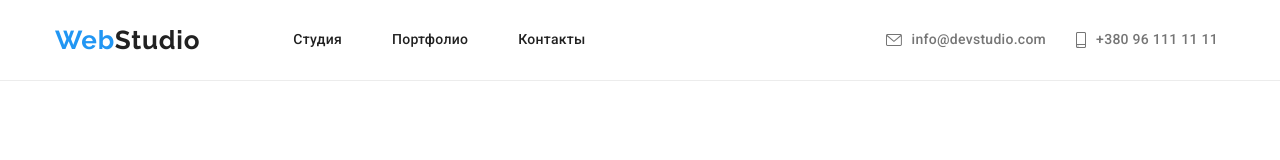
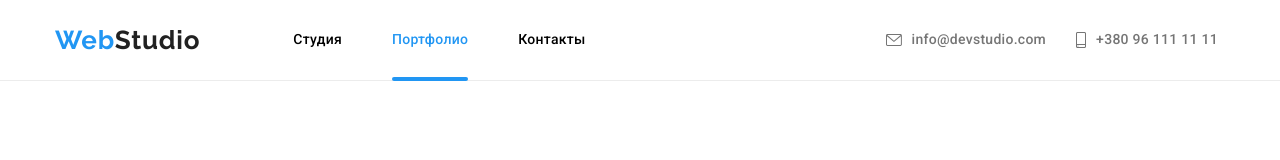
Before and after one commit to Kaplynenko/goit-markup-hw-07, a plain HTML site: page portfolio.html in a window 1280 px wide. Shown: the top 160 px of the page. Drawn offline with nearby package versions, Linux system fonts and the light colour scheme.

Commit message:
first version

```diff
--- a/portfolio.html
+++ b/portfolio.html
@@ -25,9 +25,9 @@
                 <a class="logo" href="./index.html">Web<span class="logo__studio">Studio</span></a>
                 <!-- список шапки -->
                 <ul class="main-nav">
-                    <li class="main-nav__items"><a class="main-nav__link port" href="./index.html">Студия</a></li>
-                    <li class="main-nav__items"><a class="main-nav__link" href="./portfolio.html">Портфолио</a></li>
-                    <li class="main-nav__items"><a class="main-nav__link" href="">Контакты</a></li>
+                    <li class="main-nav__items"><a class="main-nav__link active" href="./index.html">Студия</a></li>
+                    <li class="main-nav__items"><a class="main-nav__link port" href="./portfolio.html">Портфолио</a></li>
+                    <li class="main-nav__items"><a class="main-nav__link active" href="">Контакты</a></li>
                 </ul>
 
             </nav>
--- a/scss/components/_pseudo-class.scss
+++ b/scss/components/_pseudo-class.scss
@@ -1,4 +1,4 @@
-.nav-items .link.port::after {
+.port::after {
   content: "";
   position: absolute;
   left: 0;
--- a/scss/layout/_header.scss
+++ b/scss/layout/_header.scss
@@ -42,7 +42,7 @@
 }
 
 .main-nav__link {
-  color: var(--secondary-text-color);
+  color: var(--accent-color);
 
   font-weight: 500;
   font-size: 14px;
@@ -56,6 +56,9 @@
   font-size: 14px;
   line-height: 1.14;
   letter-spacing: 0.02em;
+}
+.active {
+  color: black;
 }
 /* навигация контакты */
 .contacts {
--- a/scss/main.scss
+++ b/scss/main.scss
@@ -1,5 +1,6 @@
 @import "./utils/vars";
 @import "./base/base-style";
+@import "./components/pseudo-class";
 @import "./components/logo-header";
 @import "./layout/header";
 @import "./layout/section-main";
@@ -15,7 +16,7 @@
 @import "./utils/hidden";
 @import "./components/button-list.scss";
 @import "./components/product-cards";
-@import "./components/pseudo-class";
+
 @import "./components/backdrop";
 @import "./components/modal";
 @import "./components/forms";
```
Also changed, not shown: index.html (+2 -2 lines), css/main.css, css/main.min.css, 2 other files.
